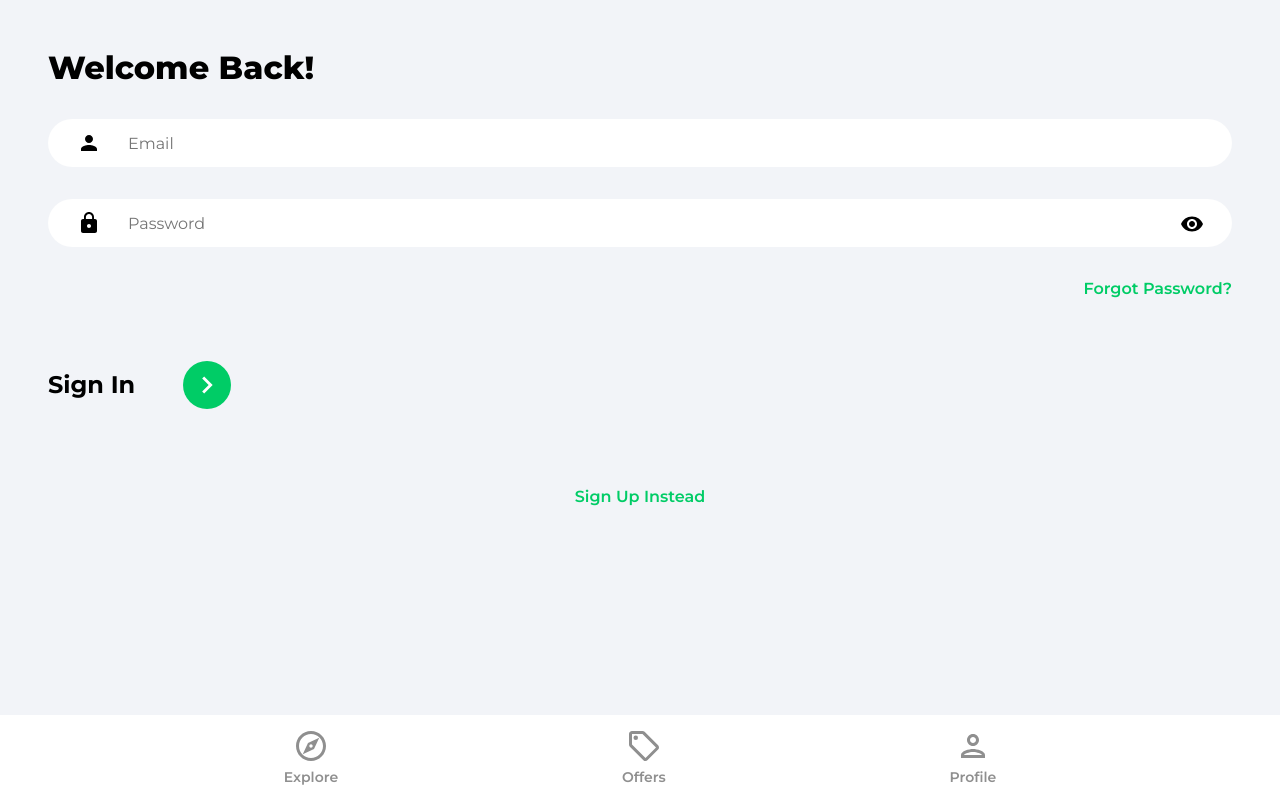
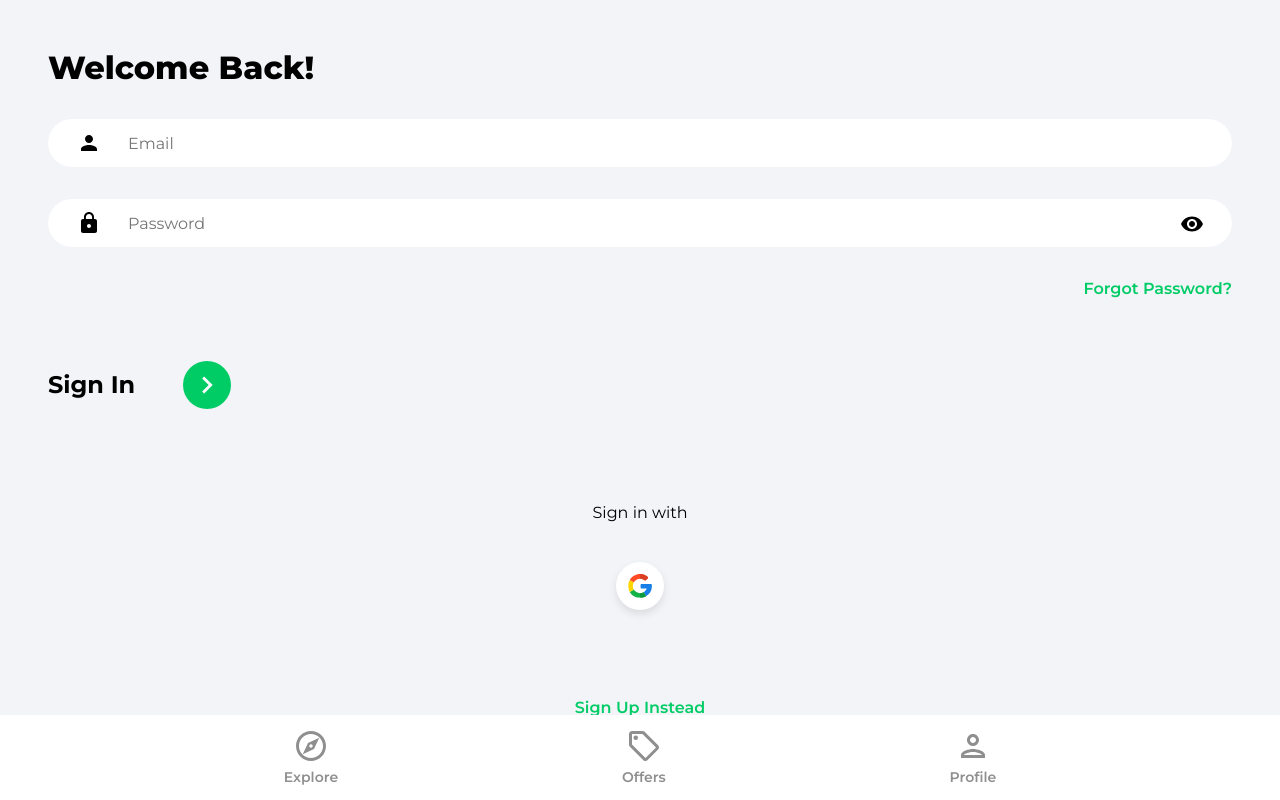
Before and after one commit to MichaelVenturi/House-marketplace, a React (Vite) app: page /sign-in in a window 1280 px wide. Built offline with nearby package versions, Linux system fonts and the light colour scheme.

Commit message:
google authentication

```diff
--- /dev/null
+++ b/src/components/OAuth.tsx
@@ -0,0 +1,45 @@
+import { useLocation, useNavigate } from "react-router-dom";
+import { auth, db } from "../firebase.config";
+import { signInWithPopup, GoogleAuthProvider } from "firebase/auth";
+import { setDoc, doc, getDoc, serverTimestamp } from "firebase/firestore";
+import { toast } from "react-toastify";
+import googleIcon from "../assets/svg/googleIcon.svg";
+
+import { IFirebaseUser } from "../shared/firebaseTypes";
+
+const OAuth = () => {
+  const navigate = useNavigate();
+  const location = useLocation();
+
+  const onGoogleClick = async () => {
+    try {
+      const provider = new GoogleAuthProvider();
+      const result = await signInWithPopup(auth, provider);
+      const user = result.user;
+
+      // check for user
+      const docRef = doc(db, "users", user.uid);
+      const docSnap = await getDoc(docRef);
+
+      // if user does not exist, create user
+      if (!docSnap.exists()) {
+        const newUser: IFirebaseUser = { name: user.displayName!, email: user.email!, timestamp: serverTimestamp() };
+        await setDoc(doc(db, "users", user.uid), newUser);
+      }
+      navigate("/");
+    } catch (err) {
+      console.log(err);
+      toast.error("Could not authorize with Google");
+    }
+  };
+
+  return (
+    <div className="socialLogin">
+      <p>Sign {location.pathname === "/sign-up" ? "up" : "in"} with </p>
+      <button className="socialIconDiv" onClick={onGoogleClick}>
+        <img className="socialIconImg" src={googleIcon} alt="google" />
+      </button>
+    </div>
+  );
+};
+export default OAuth;
--- a/src/pages/SignIn.tsx
+++ b/src/pages/SignIn.tsx
@@ -6,6 +6,7 @@
 import { signInWithEmailAndPassword } from "firebase/auth";
 import { auth } from "../firebase.config";
 import { FirebaseError } from "firebase/app";
+import OAuth from "../components/OAuth";
 
 interface ISignInFormData {
   email: string;
@@ -85,7 +86,7 @@
           </div>
         </form>
 
-        {/* Google OAuth */}
+        <OAuth />
         <Link to="/sign-up" className="registerLink">
           Sign Up Instead
         </Link>
--- a/src/pages/SignUp.tsx
+++ b/src/pages/SignUp.tsx
@@ -7,7 +7,7 @@
 import ArrowRightIcon from "../assets/svg/keyboardArrowRightIcon.svg?react";
 import visibilityIcon from "../assets/svg/visibilityIcon.svg";
 import { FirebaseError } from "firebase/app";
-
+import OAuth from "../components/OAuth";
 import { IFirebaseUser } from "../shared/firebaseTypes";
 
 interface ISignUpFormData {
@@ -108,7 +108,7 @@
           </div>
         </form>
 
-        {/* Google OAuth */}
+        <OAuth />
         <Link to="/sign-in" className="registerLink">
           Sign In Instead
         </Link>
```
